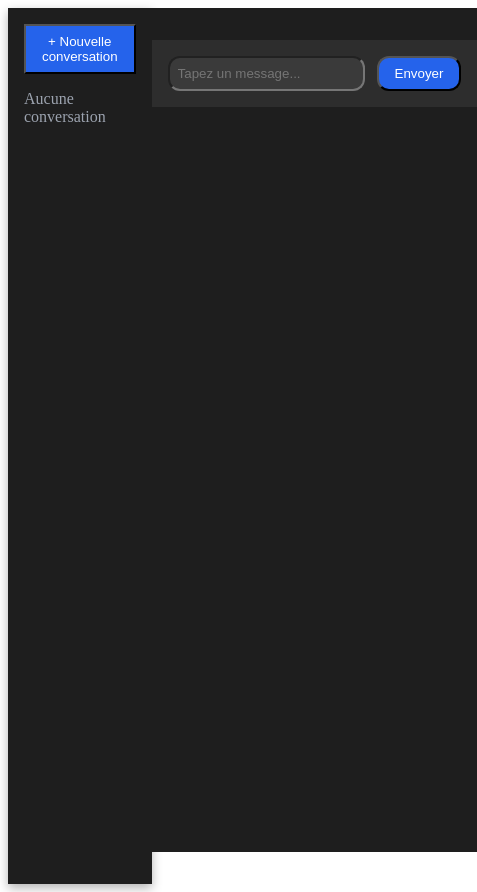
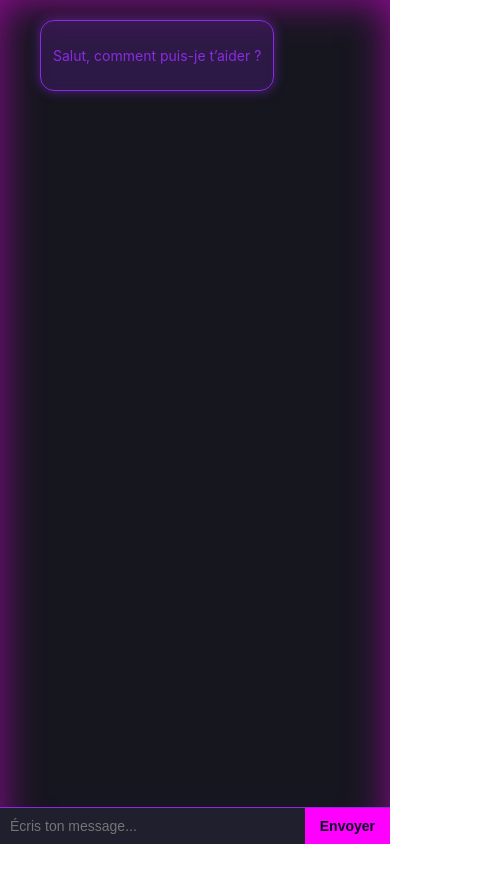
Before and after one commit to Pierre-LouisTHOMAS/2025-ECE-Ing4-Fin-LLM-Gr03, a React (Create React App) app in the folder frontend/: page / in a window 390 px wide. Shown: the whole page, 477 px wide, since content can reach past the window. After the commit the page ends 844 px from the top, so only its background shows below. Built offline with nearby package versions, Linux system fonts and the light colour scheme.

Commit message:
front début

```diff
--- /dev/null
+++ b/frontend/src/AppStatique.css
@@ -0,0 +1,6 @@
+.AppStatique {
+    background: linear-gradient(135deg, #0a0a23, #000000);
+    min-height: 100vh;
+    width: 100%;
+    font-family: 'Orbitron', sans-serif;
+  }
--- /dev/null
+++ b/frontend/src/AppStatique.tsx
@@ -0,0 +1,13 @@
+import React from 'react';
+import ChatWindowStatique from './components/ChatWindowStatique';
+import './App.css';
+
+function App() {
+  return (
+    <div className="App">
+      <ChatWindowStatique />
+    </div>
+  );
+}
+
+export default App;
--- /dev/null
+++ b/frontend/src/components/ChatWindow.css
@@ -0,0 +1,34 @@
+.chat-window {
+  display: flex;
+  flex-direction: column;
+  height: 100vh;
+  width: 100%;
+  background-color: rgba(10, 10, 20, 0.95);
+  box-shadow: inset 0 0 40px #ff00ff88;
+  overflow: hidden;
+}
+
+.messages {
+  flex: 1;
+  padding: 20px;
+  overflow-y: auto;
+  display: flex;
+  flex-direction: column;
+  gap: 15px;
+}
+@media (max-width: 600px) {
+  .message {
+    font-size: 14px;
+    padding: 10px 12px;
+  }
+
+  .input-box input {
+    font-size: 14px;
+    padding: 10px;
+  }
+
+  .input-box button {
+    padding: 0 15px;
+    font-size: 14px;
+  }
+}
--- /dev/null
+++ b/frontend/src/components/ChatWindowStatique.tsx
@@ -0,0 +1,43 @@
+import React, { useState } from 'react';
+import MessageStatique from './MessageStatique';
+import InputBoxStatique from './InputBoxStatique';
+import TypingLoaderStatique from './TypingLoaderStatique';
+import './ChatWindow.css';
+
+interface MessageType {
+  text: string;
+  sender: 'user' | 'bot';
+}
+
+const ChatWindowStatique: React.FC = () => {
+  const [messages, setMessages] = useState<MessageType[]>([
+    { text: 'Salut, comment puis-je t’aider ?', sender: 'bot' },
+  ]);
+  const [isTyping, setIsTyping] = useState(false);
+
+  const handleSend = (text: string) => {
+    setMessages([...messages, { text, sender: 'user' }]);
+    setIsTyping(true);
+    setTimeout(() => {
+      setMessages((prev) => [
+        ...prev,
+        { text: 'Réponse mockée du bot ✨', sender: 'bot' },
+      ]);
+      setIsTyping(false);
+    }, 1000);
+  };
+
+  return (
+    <div className="chat-window">
+      <div className="messages">
+        {messages.map((msg, index) => (
+          <MessageStatique key={index} text={msg.text} sender={msg.sender} />
+        ))}
+        {isTyping && <TypingLoaderStatique />}
+      </div>
+      <InputBoxStatique onSend={handleSend} />
+    </div>
+  );
+};
+
+export default ChatWindowStatique;
--- /dev/null
+++ b/frontend/src/components/InputBox.css
@@ -0,0 +1,29 @@
+.input-box {
+  display: flex;
+  border-top: 1px solid #8a2be2;
+  background-color: rgba(10, 10, 20, 0.95);
+}
+
+.input-box input {
+  flex: 1;
+  padding: 15px;
+  border: none;
+  background-color: #1f1f2e;
+  color: #fff;
+  font-size: 16px;
+  outline: none;
+}
+
+.input-box button {
+  background-color: #ff00ff;
+  color: #0a0a23;
+  border: none;
+  padding: 0 20px;
+  cursor: pointer;
+  font-weight: bold;
+  transition: background-color 0.3s ease;
+}
+
+.input-box button:hover {
+  background-color: #d400d4;
+}
--- /dev/null
+++ b/frontend/src/components/InputBoxStatique.tsx
@@ -0,0 +1,32 @@
+import React, { useState } from 'react';
+import './InputBox.css';
+
+interface InputBoxStatiqueProps {
+  onSend: (text: string) => void;
+}
+
+const InputBoxStatique: React.FC<InputBoxStatiqueProps> = ({ onSend }) => {
+  const [input, setInput] = useState('');
+
+  const handleSend = () => {
+    if (input.trim()) {
+      onSend(input);
+      setInput('');
+    }
+  };
+
+  return (
+    <div className="input-box">
+      <input
+        type="text"
+        placeholder="Écris ton message..."
+        value={input}
+        onChange={(e) => setInput(e.target.value)}
+        onKeyDown={(e) => e.key === 'Enter' && handleSend()}
+      />
+      <button onClick={handleSend}>Envoyer</button>
+    </div>
+  );
+};
+
+export default InputBoxStatique;
--- /dev/null
+++ b/frontend/src/components/Message.css
@@ -0,0 +1,28 @@
+.message {
+  max-width: 70%;
+  padding: 12px 18px;
+  border-radius: 14px;
+  font-size: 15px;
+  line-height: 1.5;
+  word-wrap: break-word;
+  backdrop-filter: blur(6px);
+  margin: 0 10px;
+}
+
+.message.user {
+  background-color: #ff00ff33;
+  color: #ff00ff;
+  align-self: flex-end;
+  border: 1px solid #ff00ff;
+  box-shadow: 0 0 12px #ff00ff88;
+  margin-right: 20px;
+}
+
+.message.bot {
+  background-color: #8a2be233;
+  color: #8a2be2;
+  align-self: flex-start;
+  border: 1px solid #8a2be2;
+  box-shadow: 0 0 12px #8a2be288;
+  margin-left: 20px;
+}
--- /dev/null
+++ b/frontend/src/components/MessageStatique.tsx
@@ -0,0 +1,17 @@
+import React from 'react';
+import './Message.css';
+
+interface MessageStatiqueProps {
+  text: string;
+  sender: 'user' | 'bot';
+}
+
+const MessageStatique: React.FC<MessageStatiqueProps> = ({ text, sender }) => {
+  return (
+    <div className={`message ${sender}`}>
+      <p>{text}</p>
+    </div>
+  );
+};
+
+export default MessageStatique;
--- /dev/null
+++ b/frontend/src/components/TypingLoader.css
@@ -0,0 +1,31 @@
+.typing-loader {
+    display: flex;
+    gap: 5px;
+    align-self: flex-start;
+    margin-left: 5px;
+  }
+
+  .typing-loader span {
+    width: 8px;
+    height: 8px;
+    background-color: #00ffcc;
+    border-radius: 50%;
+    animation: bounce 1s infinite ease-in-out;
+  }
+
+  .typing-loader span:nth-child(2) {
+    animation-delay: 0.2s;
+  }
+
+  .typing-loader span:nth-child(3) {
+    animation-delay: 0.4s;
+  }
+
+  @keyframes bounce {
+    0%, 80%, 100% {
+      transform: scale(0);
+    }
+    40% {
+      transform: scale(1);
+    }
+  }
--- /dev/null
+++ b/frontend/src/components/TypingLoaderStatique.tsx
@@ -0,0 +1,12 @@
+import React from 'react';
+import './TypingLoader.css';
+
+const TypingLoaderStatique: React.FC = () => {
+  return (
+    <div className="typing-loader">
+      <span></span><span></span><span></span>
+    </div>
+  );
+};
+
+export default TypingLoaderStatique;
--- a/frontend/src/index.tsx
+++ b/frontend/src/index.tsx
@@ -1,4 +1,4 @@
-import React from "react";
+/*import React from "react";
 import ReactDOM from "react-dom/client";
 import App from "./App";
 import { ChatProvider } from "./context/ChatContext";
@@ -11,6 +11,18 @@ root.render(
       <App />
     </ChatProvider>
   </React.StrictMode>
+);*/
+
+import React from 'react';
+import ReactDOM from 'react-dom/client';
+import './index.css';
+import AppStatique from './AppStatique';
+
+const root = ReactDOM.createRoot(document.getElementById('root')!);
+root.render(
+  <React.StrictMode>
+    <AppStatique />
+  </React.StrictMode>
 );
 
 export {};
--- a/package.json
+++ b/package.json
@@ -3,6 +3,8 @@
     "axios": "^1.8.4"
   },
   "devDependencies": {
-    "@types/axios": "^0.9.36"
+    "@types/axios": "^0.9.36",
+    "@types/react": "^19.0.12",
+    "@types/react-dom": "^19.0.4"
   }
 }
```
Also changed, not shown: 2 other files (tests, documents, lock files or other folders).
